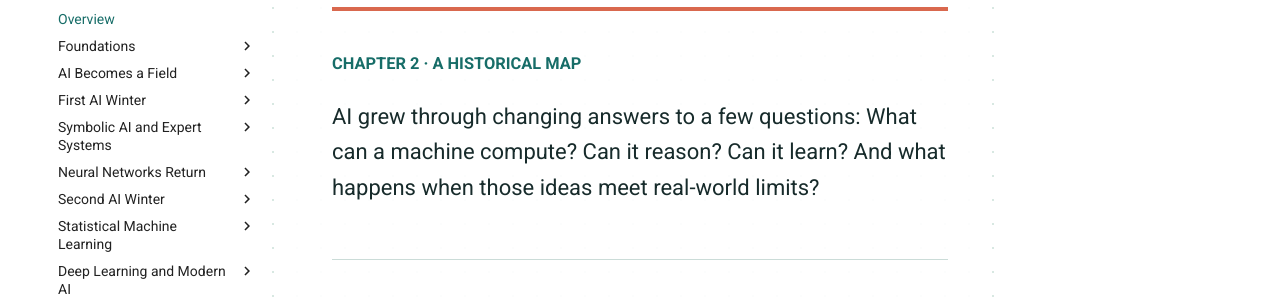
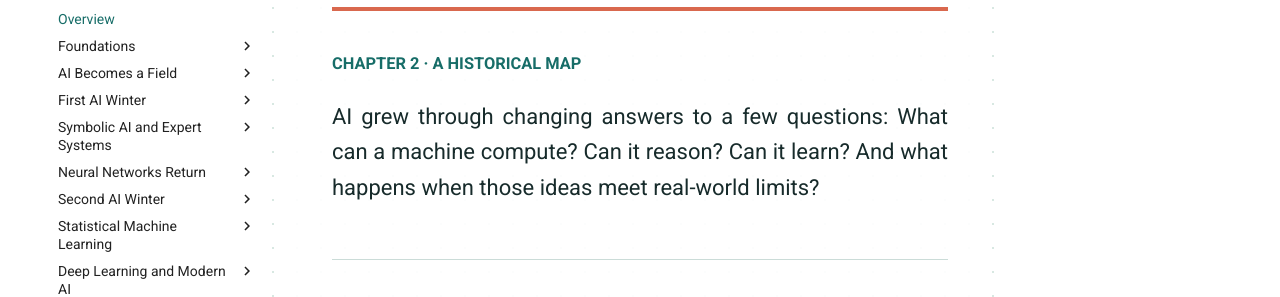
Before and after one commit to zeinabtakesh/Foundations-of-AI-and-Data-Science, an MkDocs documentation site: the page built from docs/Chapters/Chapter_2_The_Evolution_of_Artificial_Intelligence/index.md, in a window 1280 px wide. Shown: the part 191-488 px from the top of the page. Built offline with MkDocs 1.6.1 and Material for MkDocs 9.7.7, drawn with Linux system fonts in a browser that asks for light colours.

Commit message:
updatin the readme

```diff
--- a/docs/Chapters/Chapter_2_The_Evolution_of_Artificial_Intelligence/index.md
+++ b/docs/Chapters/Chapter_2_The_Evolution_of_Artificial_Intelligence/index.md
@@ -1,6 +1,6 @@
 # The Evolution of Artificial Intelligence
 
-<div class="chapter-intro" markdown>
+<div class="chapter-intro chapter-overview" markdown>
 
 **Chapter 2 · A historical map**
 
--- a/docs/assets/chapter.css
+++ b/docs/assets/chapter.css
@@ -40,6 +40,10 @@ body:has(.chapter-intro) .md-nav__link--active {
 
 .md-content:has(.chapter-intro) :is(.chapter-intro > p:first-child, .chapter-intro > p:last-child, .timeline-question, .machine-rule, .neuron-explanation, .organizer-credit) {
   text-align: left;
+}
+
+.md-content:has(.chapter-intro) .chapter-overview > p:last-child {
+  text-align: justify;
 }
 
 .chapter-intro {
```
Also changed, not shown: README.md (+2 -0 lines).
